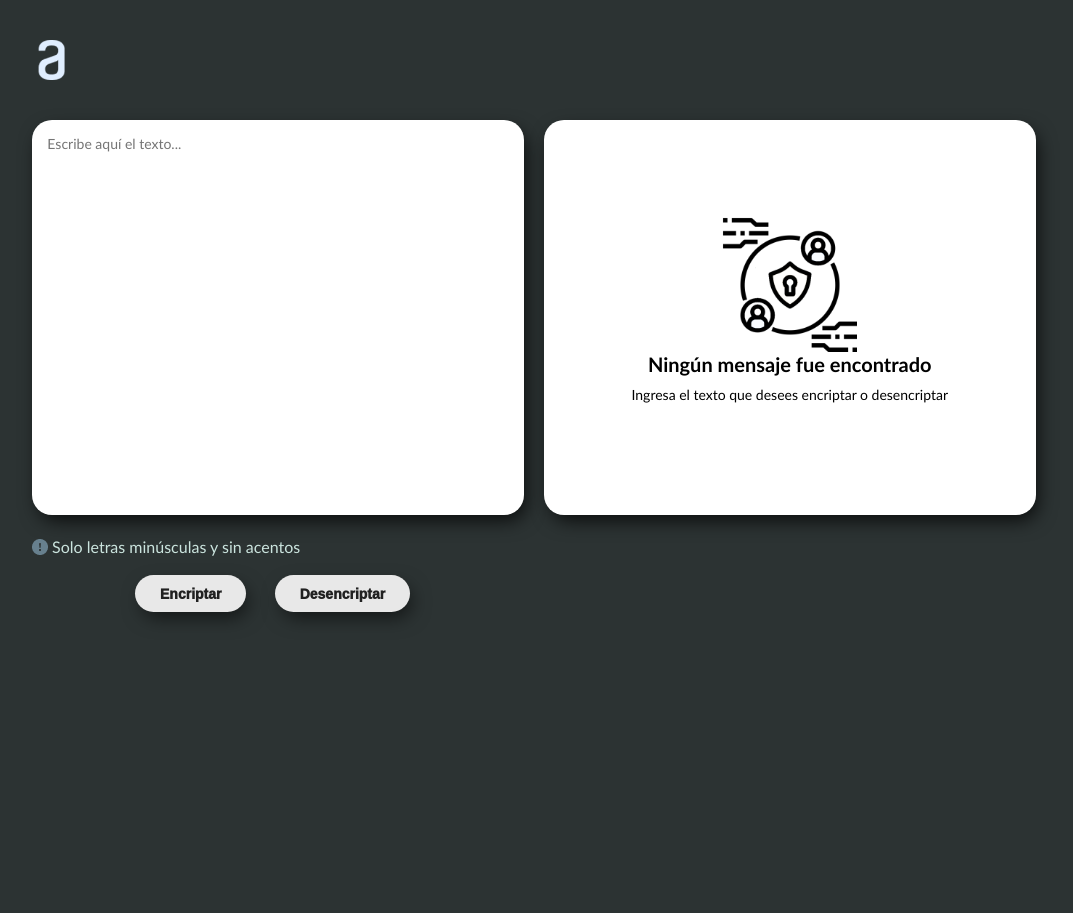
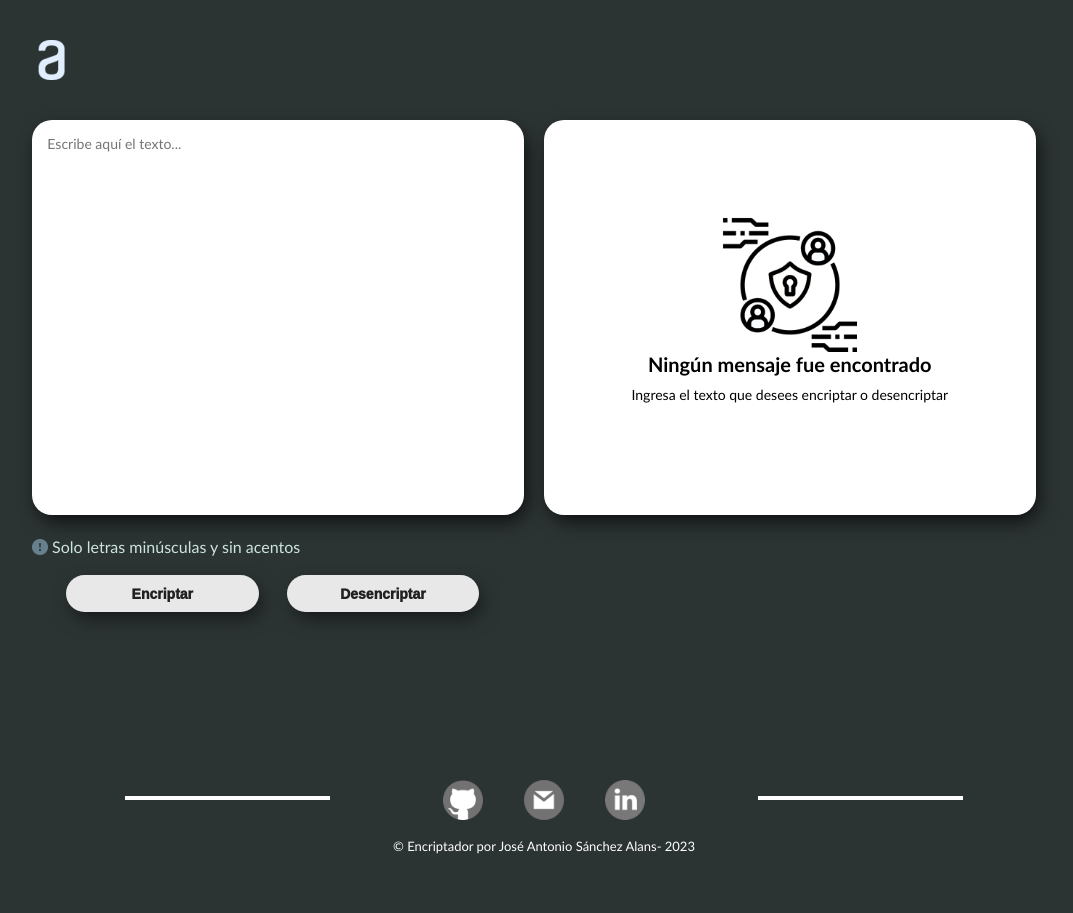
Before and after one commit to JoseAntSA/Encriptador, a plain HTML site: page index.html in a window 1280 px wide. Shown: the whole page, without its empty margins (96-1169 px from the left). Before the commit the page ends 800 px from the top, so only its background shows below. Drawn offline with Linux system fonts and the light colour scheme.

Commit message:
Agregado de pie de página

```diff
--- a/css/style.css
+++ b/css/style.css
@@ -28,7 +28,7 @@ body{
     text-align: center;
 }
 
-.contHeader, .contMain{
+.contHeader, .contMain, footer{
     width:  80vw;
     margin-inline: auto;
     margin-top: 5vh;
@@ -65,7 +65,7 @@ body{
 }
 
 .btnGeneral{
-    /* width: 40%; */
+    width: 40%;
     padding: 10px 25px;
     border: unset;
     border-radius: 40px;
@@ -78,6 +78,7 @@ body{
     box-shadow: 4px 8px 19px -3px rgba(0,0,0,0.6);
     transition: all 250ms;
     overflow: hidden;
+    cursor: pointer;
 }
 
 .btnGeneral::before {
@@ -163,7 +164,45 @@ h1{
 div.contTmp:last-child {
     display: grid;
     align-content: space-between;
-  }
+}
+
+footer{
+    text-align: center;
+    padding: 40px;
+}
+
+.social-links {
+    margin-top: 60px;
+    display: flex;
+    justify-content: center;
+}
+
+.social-links a {
+    width: 40px;
+    height: 40px;
+    margin: 0 2%;
+    cursor: pointer;
+}
+
+.icono{
+    width: 100%;
+
+}
+
+hr {
+    margin-top: 1rem;
+    margin-bottom: 1rem;
+    border: 0;
+    width: 20%;
+    border-top: 4px solid rgb(255, 255, 255);
+}
+
+.copyright{
+    color: white;
+    font-size: 13px;
+    margin: 20px;
+}
+
 
 @media(max-width: 767px){
     .contHeader{
--- a/index.html
+++ b/index.html
@@ -64,6 +64,19 @@
 
     </main>
 
+    <footer>
+        <!-- Iconos de contacto -->
+        <div class="social-links">
+            <hr class="lineaIzq">
+            <a href="https://github.com/JoseAntSA"><img class="icono" src="img/icono_git.png" alt="Icono GitHub"></a>
+    		<a href="mailto:antoniosanchezalanis@gmail.com"><img class="icono" src="img/icono_gmail.png" alt="Icono Gmail"></a>
+	    	<a href="https://www.linkedin.com/in/jose-antonio-sa"><img class="icono" src="img/icono_linkedin.png" alt="Icono Linkedin"></a>
+            <hr class="LineaDer">
+        </div>
+        <!-- Copyright -->
+        <p class="copyright">&copy Encriptador por José Antonio Sánchez Alans- 2023</p>
+    </footer>
+
     <!-- Script -->
     <script src="js/main.js"></script>
 </body>
```
Also changed, not shown: img/icono_git.png (added), img/icono_gmail.png (added), img/icono_linkedin.png (added).
